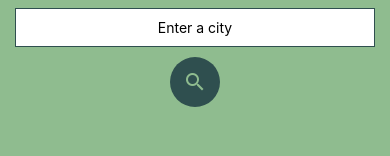
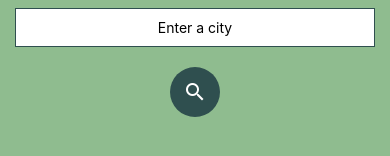
Before and after one commit to ellensundholm/citypop, a React Native app: screen /CitySearch in a window 390 px wide. Shown: the part 238-394 px from the top of the page. Built offline with nearby package versions, Linux system fonts and the light colour scheme.

Commit message:
fix: improve design in buttons

```diff
--- a/components/CityList.tsx
+++ b/components/CityList.tsx
@@ -1,5 +1,5 @@
 import React from 'react'
-import { StyleSheet, Text, FlatList, ListRenderItem, TouchableHighlight } from 'react-native'
+import { StyleSheet, Text, FlatList, ListRenderItem, TouchableHighlight, Platform } from 'react-native'
 import { Colors } from '../styles/colors';
 import { CityData, CityListProps } from '../types/types';
 
@@ -15,7 +15,7 @@ export default function CityList({ cityList, toCity }: CityListProps) {
     const renderCityItem: ListRenderItem<CityData> = ({ item }) => (
         <TouchableHighlight
             underlayColor={Colors.buttonUnderlay}
-            style={styles.button}
+            style={[styles.button, styles.shadow]}
             onPress={() => toCity(item.name, item.population)}>
             <Text style={styles.listText}>{item.name}</Text>
         </TouchableHighlight>
@@ -33,18 +33,30 @@ export default function CityList({ cityList, toCity }: CityListProps) {
 
 const styles = StyleSheet.create({
     list: {
-        marginBottom: 50,
-        marginTop: 50
+        marginBottom: 80,
     },
     button: {
         alignItems: "center",
         backgroundColor: Colors.secondary,
         padding: 15,
         margin: 5,
+        borderRadius: 3,
     },
     listText: {
         color: Colors.buttonText,
         textAlign: "center",
         fontSize: 20,
     },
+    shadow: {
+        ...Platform.select({
+            ios: {
+                shadowColor: Colors.secondary,
+                shadowOffset: { width: 0, height: 2 },
+                shadowOpacity: 0.2,
+            },
+            android: {
+                elevation: 3
+            },
+          }),
+    }
 })
--- a/components/HomeScreenButton.tsx
+++ b/components/HomeScreenButton.tsx
@@ -1,5 +1,5 @@
 import React from 'react'
-import { Text, StyleSheet, TouchableHighlight } from 'react-native'
+import { Text, StyleSheet, TouchableHighlight, Platform } from 'react-native'
 import { Colors } from '../styles/colors';
 import { HomeScreenButtonProps } from '../types/types';
 
@@ -15,7 +15,7 @@ export default function HomeScreenButton({ text, navigate, endpoint }: HomeScree
     return (
         <TouchableHighlight
             underlayColor={Colors.buttonUnderlay}
-            style={styles.button}
+            style={[styles.button, styles.shadow]}
             onPress={() => navigate(endpoint)}>
             <Text style={styles.buttonText}>{text}</Text>
         </TouchableHighlight>
@@ -28,10 +28,23 @@ const styles = StyleSheet.create({
         backgroundColor: Colors.secondary,
         padding: 15,
         margin: 5,
+        borderRadius: 3,
     },
     buttonText: {
         fontWeight: "bold",
         fontSize: 16,
         color: Colors.buttonText
-    }
+    },
+    shadow: {
+        ...Platform.select({
+            ios: {
+                shadowColor: Colors.secondary,
+                shadowOffset: { width: 0, height: 2 },
+                shadowOpacity: 0.2,
+            },
+            android: {
+                elevation: 3
+            },
+    })},
+
 });
--- a/components/Search.tsx
+++ b/components/Search.tsx
@@ -52,12 +52,13 @@ const styles = StyleSheet.create({
         backgroundColor: Colors.textInputBackground,
         padding: 10,
         width: "100%",
-        textAlign: "center",
+        textAlign: "center"
     },
     textinputContainer: {
-        alignItems: "center",
         borderColor: Colors.secondary,
-        borderWidth: 1
+        borderWidth: 1,
+        elevation: 2,
+        marginBottom: 10
     },
     incorrectText: {
         color: Colors.error,
--- a/components/SearchButton.tsx
+++ b/components/SearchButton.tsx
@@ -1,5 +1,5 @@
 import React from 'react'
-import { View, StyleSheet, TouchableOpacity } from 'react-native'
+import { View, StyleSheet, TouchableHighlight, Platform } from 'react-native'
 import { Icon } from 'react-native-elements';
 import { Colors } from '../styles/colors';
 import { SearchButtonProps } from '../types/types';
@@ -9,14 +9,15 @@ import { SearchButtonProps } from '../types/types';
 * onPress: function to be called when pressed (onPress: () => void)
 */
 
-export default function SearchButton({onPress}: SearchButtonProps) {
+export default function SearchButton({ onPress }: SearchButtonProps) {
     return (
         <View style={styles.buttonContainer}>
-            <TouchableOpacity
-                style={styles.searchButton}
+            <TouchableHighlight
+                underlayColor={Colors.buttonUnderlay}
+                style={[styles.searchButton, styles.shadow]}
                 onPress={onPress}>
-                <Icon color="#8FBC8F" name="search"></Icon>
-            </TouchableOpacity>
+                <Icon color={Colors.buttonText} name="search"></Icon>
+            </TouchableHighlight>
         </View>
     )
 }
@@ -27,10 +28,21 @@ const styles = StyleSheet.create({
         backgroundColor: Colors.secondary,
         width: 50,
         height: 50,
-        borderRadius: 100
+        borderRadius: 100,
     },
     buttonContainer: {
         alignItems: "center",
         margin: 10
     },
+    shadow: {
+        ...Platform.select({
+            ios: {
+                shadowColor: Colors.secondary,
+                shadowOffset: { width: 0, height: 2 },
+                shadowOpacity: 0.2,
+            },
+            android: {
+                elevation: 3
+            },
+    })},
 });
```
